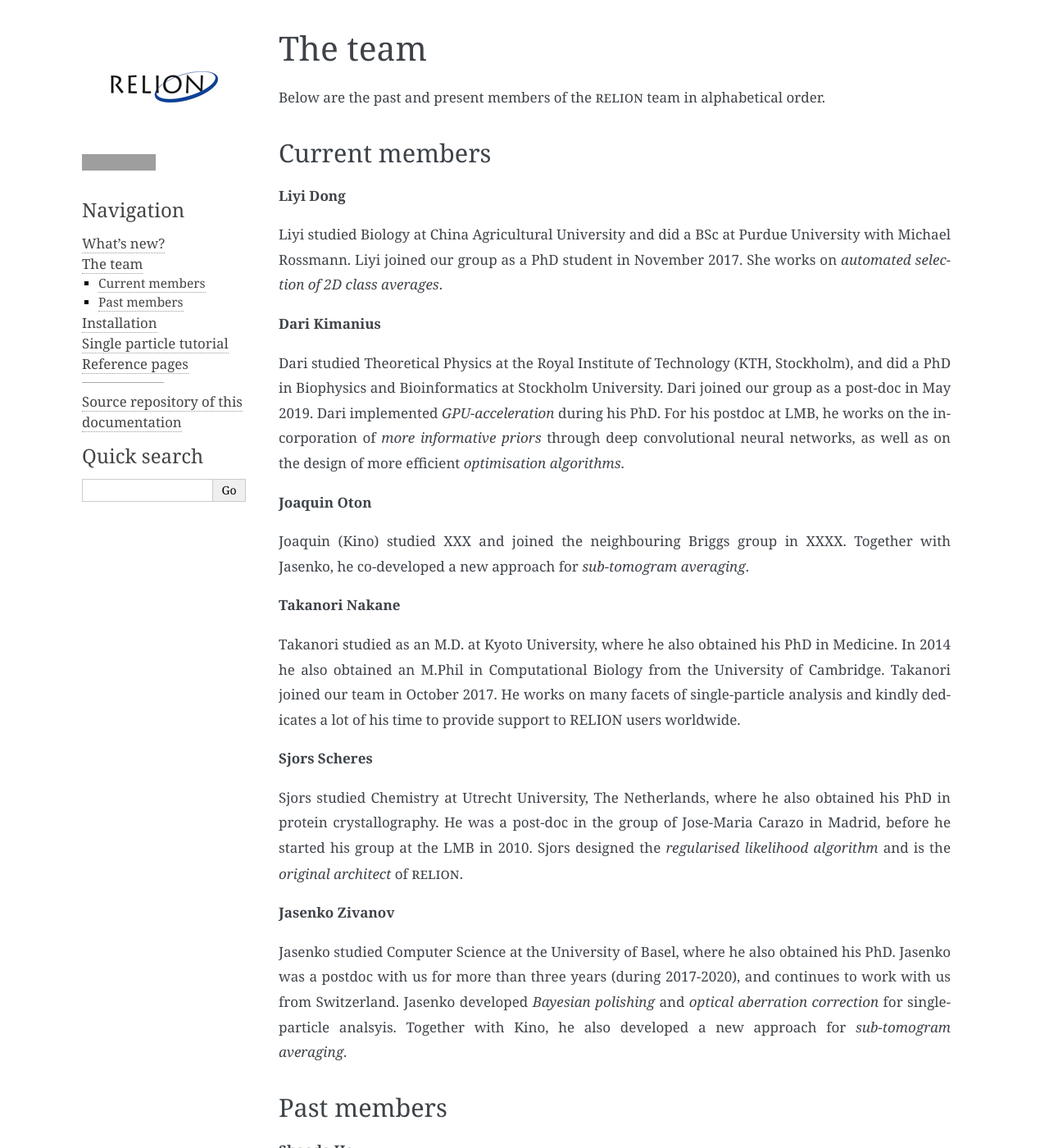
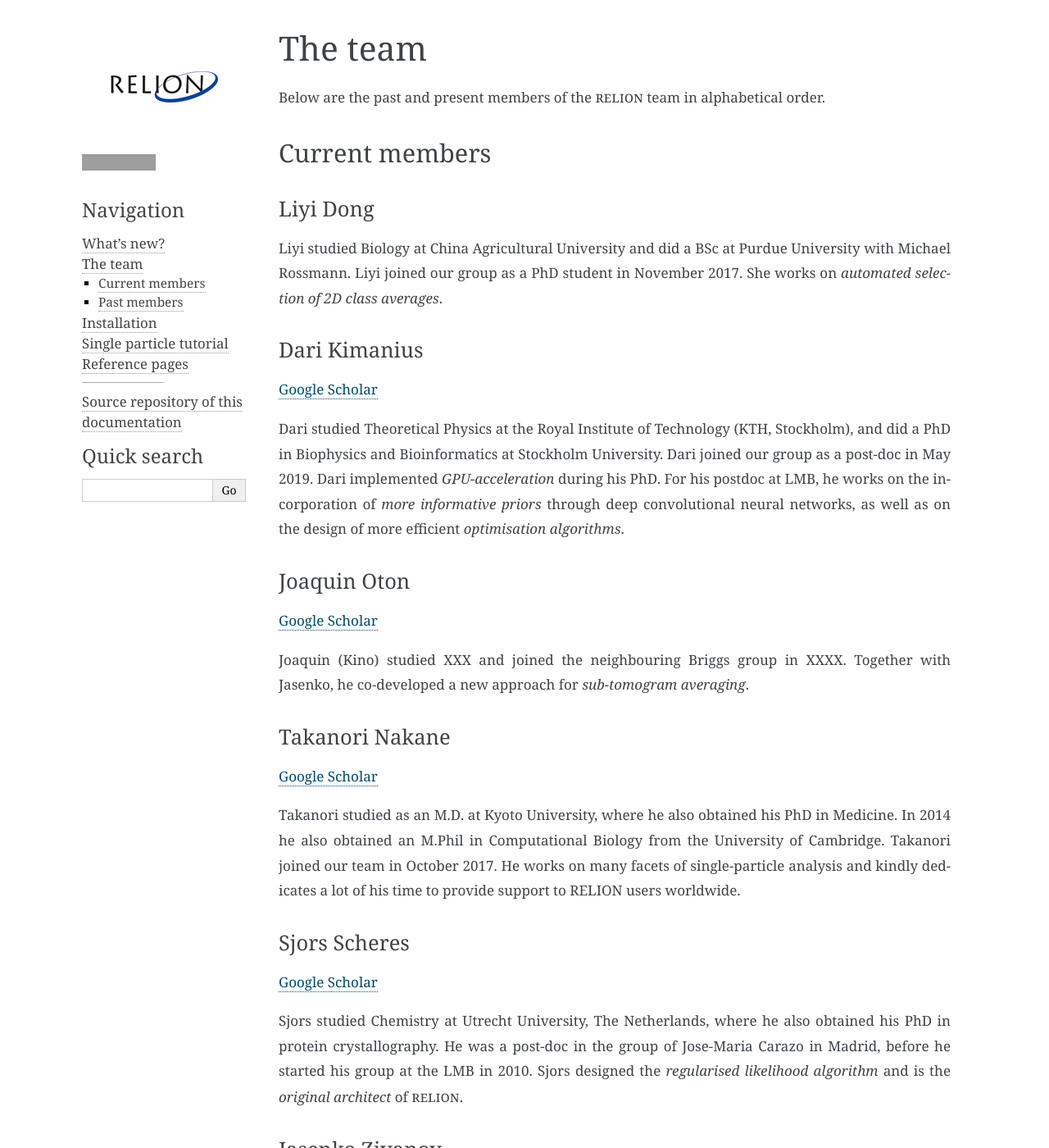
Before and after one commit to 3dem/relion-documents, a Sphinx documentation site: the page built from source/Team.rst, in a window 1280 px wide and 1400 px high. Shown: the whole window at 82% size. Built offline with Sphinx 7.4.7, drawn with Linux system fonts in a browser that asks for light colours; grey boxes are pictures that could not be loaded.

Commit message:
Tidied up Team page and added Google Scholar links

```diff
--- a/source/Team.rst
+++ b/source/Team.rst
@@ -1,42 +1,76 @@
 The team
 ========
 
-.. _Team:
+Below are the past and present members of the |RELION| team in alphabetical order.
 
-Below are the past and present members of the |RELION| team in alphabetical order.
 
 Current members
 ---------------
 
-**Liyi Dong**
+Liyi Dong
+^^^^^^^^^
 
-Liyi studied Biology at China Agricultural University and did a BSc at Purdue University with Michael Rossmann. Liyi joined our group as a PhD student in November 2017. She works on *automated selection of 2D class averages*.
+Liyi studied Biology at China Agricultural University and did a BSc at Purdue University with Michael Rossmann.
+Liyi joined our group as a PhD student in November 2017.
+She works on *automated selection of 2D class averages*.
 
 
-**Dari Kimanius**
+Dari Kimanius
+^^^^^^^^^^^^^
 
-Dari studied Theoretical Physics at the Royal Institute of Technology (KTH, Stockholm), and did a PhD in Biophysics and Bioinformatics at Stockholm University. Dari joined our group as a post-doc in May 2019. Dari implemented *GPU-acceleration* during his PhD. For his postdoc at LMB, he works on the incorporation of *more informative priors* through deep convolutional neural networks, as well as on the design of more efficient *optimisation algorithms*.
+`Google Scholar <https://scholar.google.co.jp/citations?user=noWvpR8AAAAJ>`__
 
-**Joaquin Oton**
+Dari studied Theoretical Physics at the Royal Institute of Technology (KTH, Stockholm), and did a PhD in Biophysics and Bioinformatics at Stockholm University.
+Dari joined our group as a post-doc in May 2019.
+Dari implemented *GPU-acceleration* during his PhD.
+For his postdoc at LMB, he works on the incorporation of *more informative priors* through deep convolutional neural networks, as well as on the design of more efficient *optimisation algorithms*.
 
-Joaquin (Kino) studied XXX and joined the neighbouring Briggs group in XXXX. Together with Jasenko, he co-developed a new approach for *sub-tomogram averaging*.
 
-**Takanori Nakane**
+Joaquin Oton
+^^^^^^^^^^^^
 
-Takanori studied as an M.D. at Kyoto University, where he also obtained his PhD in Medicine. In 2014 he also obtained an M.Phil in Computational Biology from the University of Cambridge. Takanori joined our team in October 2017. He works on many facets of single-particle analysis and kindly dedicates a lot of his time to provide support to RELION users worldwide.
+`Google Scholar <https://scholar.google.co.jp/citations?user=g2ZJPIYAAAAJ>`__
 
-**Sjors Scheres**
+Joaquin (Kino) studied XXX and joined the neighbouring Briggs group in XXXX.
+Together with Jasenko, he co-developed a new approach for *sub-tomogram averaging*.
 
-Sjors studied Chemistry at Utrecht University, The Netherlands, where he also obtained his PhD in protein crystallography. He was a post-doc in the group of Jose-Maria Carazo in Madrid, before he started his group at the LMB in 2010. Sjors designed the *regularised likelihood algorithm* and is the *original architect* of |RELION|.
 
-**Jasenko Zivanov**
+Takanori Nakane
+^^^^^^^^^^^^^^^
 
-Jasenko studied Computer Science at the University of Basel, where he also obtained his PhD. Jasenko was a postdoc with us for more than three years (during 2017-2020), and continues to work with us from Switzerland. Jasenko developed *Bayesian polishing* and *optical aberration correction* for single-particle analsyis. Together with Kino, he also developed a new approach for *sub-tomogram averaging*.
+`Google Scholar <https://scholar.google.co.jp/citations?user=czk0JLkAAAA>`__
+
+Takanori studied as an M.D. at Kyoto University, where he also obtained his PhD in Medicine.
+In 2014 he also obtained an M.Phil in Computational Biology from the University of Cambridge.
+Takanori joined our team in October 2017.
+He works on many facets of single-particle analysis and kindly dedicates a lot of his time to provide support to RELION users worldwide.
+
+
+Sjors Scheres
+^^^^^^^^^^^^^
+
+`Google Scholar <https://scholar.google.co.jp/citations?user=5VgYLcsAAAAJ>`__
+
+Sjors studied Chemistry at Utrecht University, The Netherlands, where he also obtained his PhD in protein crystallography.
+He was a post-doc in the group of Jose-Maria Carazo in Madrid, before he started his group at the LMB in 2010.
+Sjors designed the *regularised likelihood algorithm* and is the *original architect* of |RELION|.
+
+
+Jasenko Zivanov
+^^^^^^^^^^^^^^^
+
+Jasenko studied Computer Science at the University of Basel, where he also obtained his PhD.
+Jasenko was a postdoc with us for more than three years (during 2017-2020), and continues to work with us from Switzerland.
+Jasenko developed *Bayesian polishing* and *optical aberration correction* for single-particle analsyis.
+Together with Kino, he also developed a new approach for *sub-tomogram averaging*.
 
 
 Past members
 ------------
 
-**Shaoda He**
+Shaoda He
+^^^^^^^^^
 
-Shaoda studied Biology at Peking University, where he also participated in a programme organized by the Electronic Engineering and Computer Science Department. Shaoda joined our group in October 2014. He developed *helical reconstruction* and *local symmetry averaging*.
+Shaoda studied Biology at Peking University, where he also participated in a programme organized by the Electronic Engineering and Computer Science Department.
+Shaoda joined our group in October 2014.
+He developed *helical reconstruction* and *local symmetry averaging*.
--- a/source/index.rst
+++ b/source/index.rst
@@ -9,13 +9,13 @@ It is developed in the group of `Sjors Scheres <https://www2.mrc-lmb.cam.ac.uk/g
     As the `cryo-EM resolution revolution <https://science.sciencemag.org/content/343/6178/1443.summary>`_ progresses, software protectionism is also on the rise.
     We are proud to distribute |RELION| under a *GPLv2* license.
     This means that anyone (including commercial users) can download, use and modify |RELION| for free.
-    If |RELION| is useful in your work, please do make sure that our :ref:`Team <Team>` members are credited appropriately and cite `our papers <https://www2.mrc-lmb.cam.ac.uk/groups/scheres/publications.html>`_.
+    If |RELION| is useful in your work, please do make sure that our :doc:`Team <Team>` members are credited appropriately and cite `our papers <https://www2.mrc-lmb.cam.ac.uk/groups/scheres/publications.html>`_.
 
 Table of Contents
 -----------------
 
 -   :doc:`Whats-new`
--   :doc:`Team <Team>`
+-   :doc:`Team`
 -   :doc:`Installation`
 -   :doc:`SPA_tutorial/index`
 -   :doc:`Reference/index`
```
